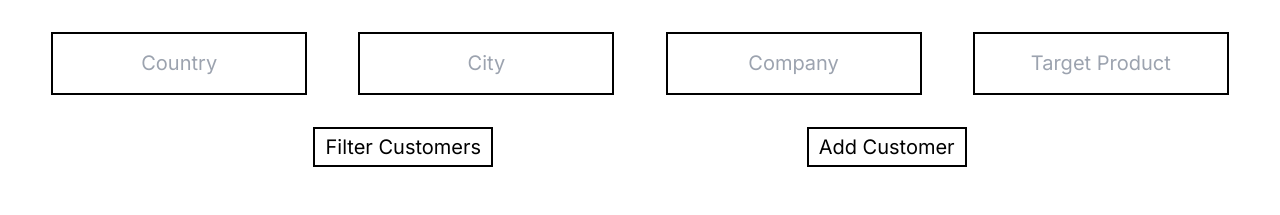
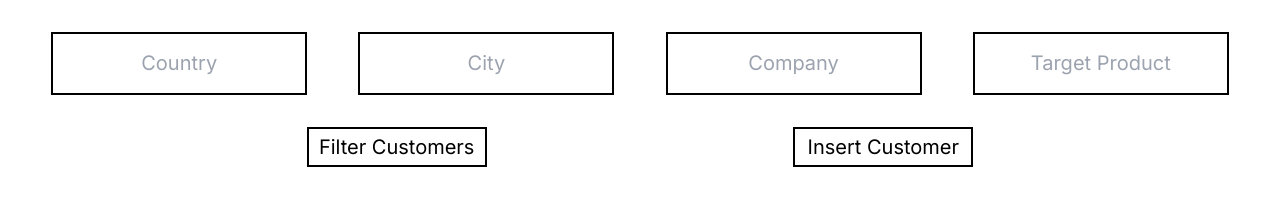
Before and after one commit to alicagatay/micro-marketing-assistant, a Next.js app: page / in a window 1280 px wide. Shown: the top 215 px of the page. Built offline with nearby package versions, Linux system fonts and the light colour scheme; no server answers; the database is empty.

Commit message:
Change insert customer button name.

```diff
--- a/src/app/tableScreen.tsx
+++ b/src/app/tableScreen.tsx
@@ -276,9 +276,9 @@ export default function TableScreen() {
         />
         <Link href="/insertCustomer">
           <input
-            className="h-[40px] w-[160px] place-self-center border-2 border-black text-center text-[20px]"
+            className="h-[40px] w-[180px] place-self-center border-2 border-black text-center text-[20px]"
             type="button"
-            value="Add Customer"
+            value="Insert Customer"
           />
         </Link>
       </div>
```
